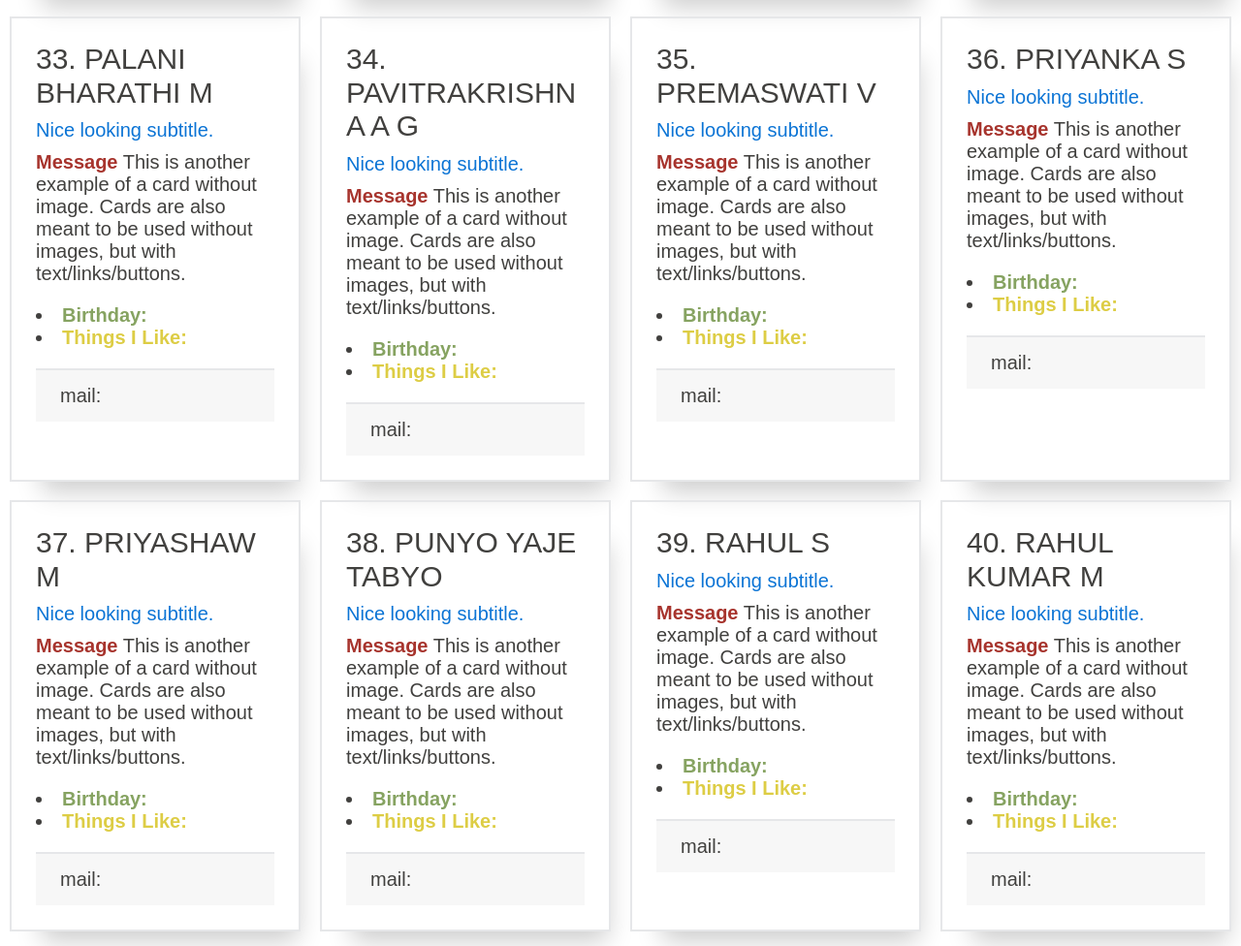
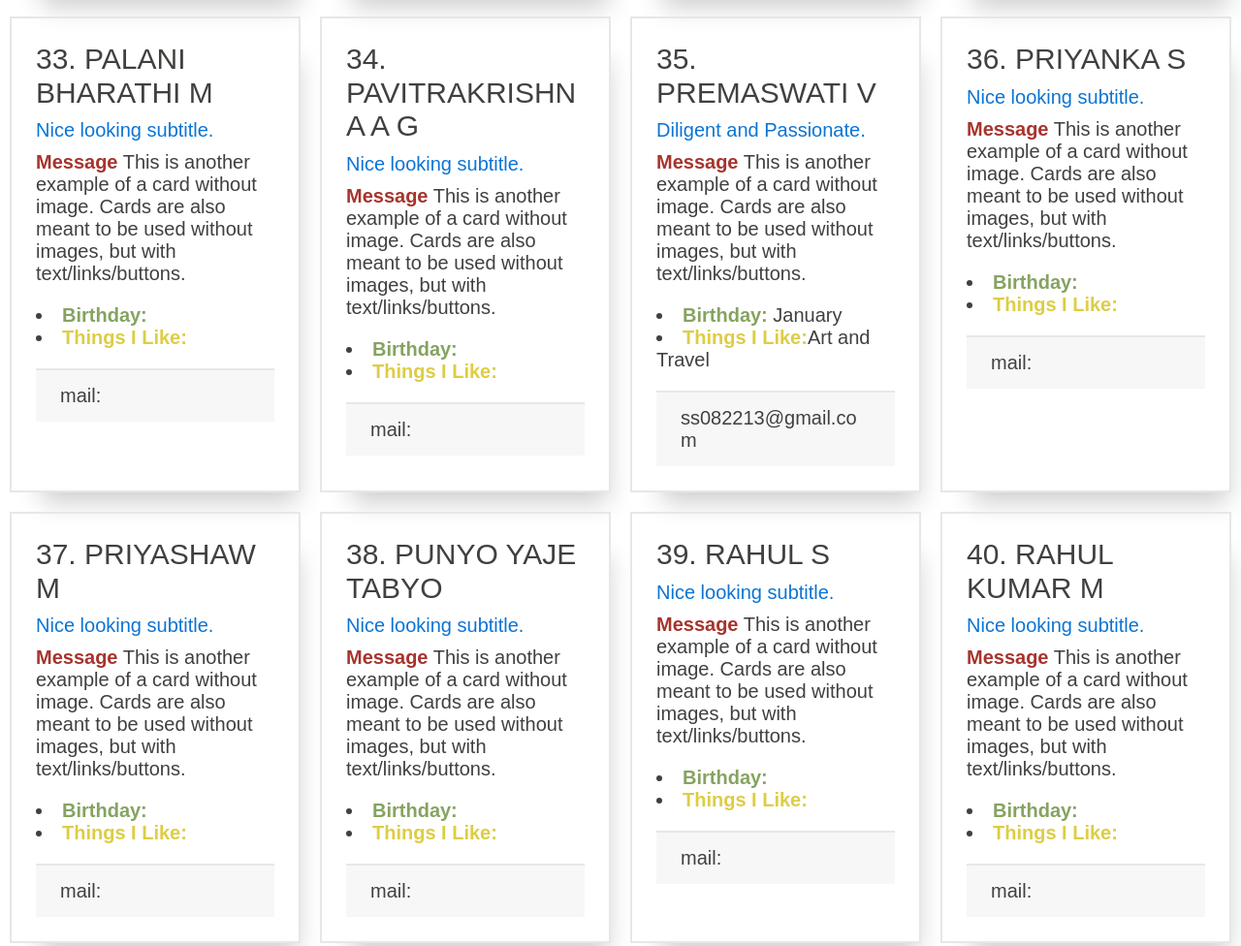
Before and after one commit to xoraus/psgcse2016, a plain HTML site: page index.html in a window 1280 px wide. Shown: the part 4103-5079 px from the top of the page at 97% size. Drawn offline with nearby package versions, Linux system fonts and the light colour scheme; a web font is replaced by a local one.

Commit message:
adding details++

```diff
--- a/index.html
+++ b/index.html
@@ -517,12 +517,12 @@
           <div class="card" style="width: 15rem;">
             <div class="card-body">
               <h4 class="card-title">35. PREMASWATI V</h4>
-              <h5 class="card-subtitle">Nice looking subtitle.</h5>
+              <h5 class="card-subtitle">Diligent and Passionate.</h5>
               <p class="card-text"><b class="text-danger">Message</b> This is another example of a card without image. Cards are also meant to be used without images, but with text/links/buttons.
-            <li><b class="text-success">Birthday:</b>  </li>
-            <li><b class="text-warning">Things I Like:</b>   </li>
+            <li><b class="text-success">Birthday:</b> January </b>  </li>
+            <li><b class="text-warning">Things I Like:</b>Art and Travel</li>
             </p>
-            <div class="card-footer">mail: </div>
+            <div class="card-footer">ss082213@gmail.com </div>
             </div>
         </div>
      </div>
@@ -752,7 +752,7 @@
               <div class="card" style="width: 15rem;">
                 <div class="card-body">
                   <h4 class="card-title">52. SRUTHI R</h4>
-                  <h5 class="card-subtitle">Nice looking subtitle.</h5>
+                  <h5 class="card-subtitle">Passionstely curious.</h5>
                   <p class="card-text"><b class="text-danger">Message</b> This is another example of a card without image. Cards are also meant to be used without images, but with text/links/buttons.
                     <li><b class="text-success">Birthday:</b>  </li>
                     <li><b class="text-warning">Things I Like:</b>   </li>
```
